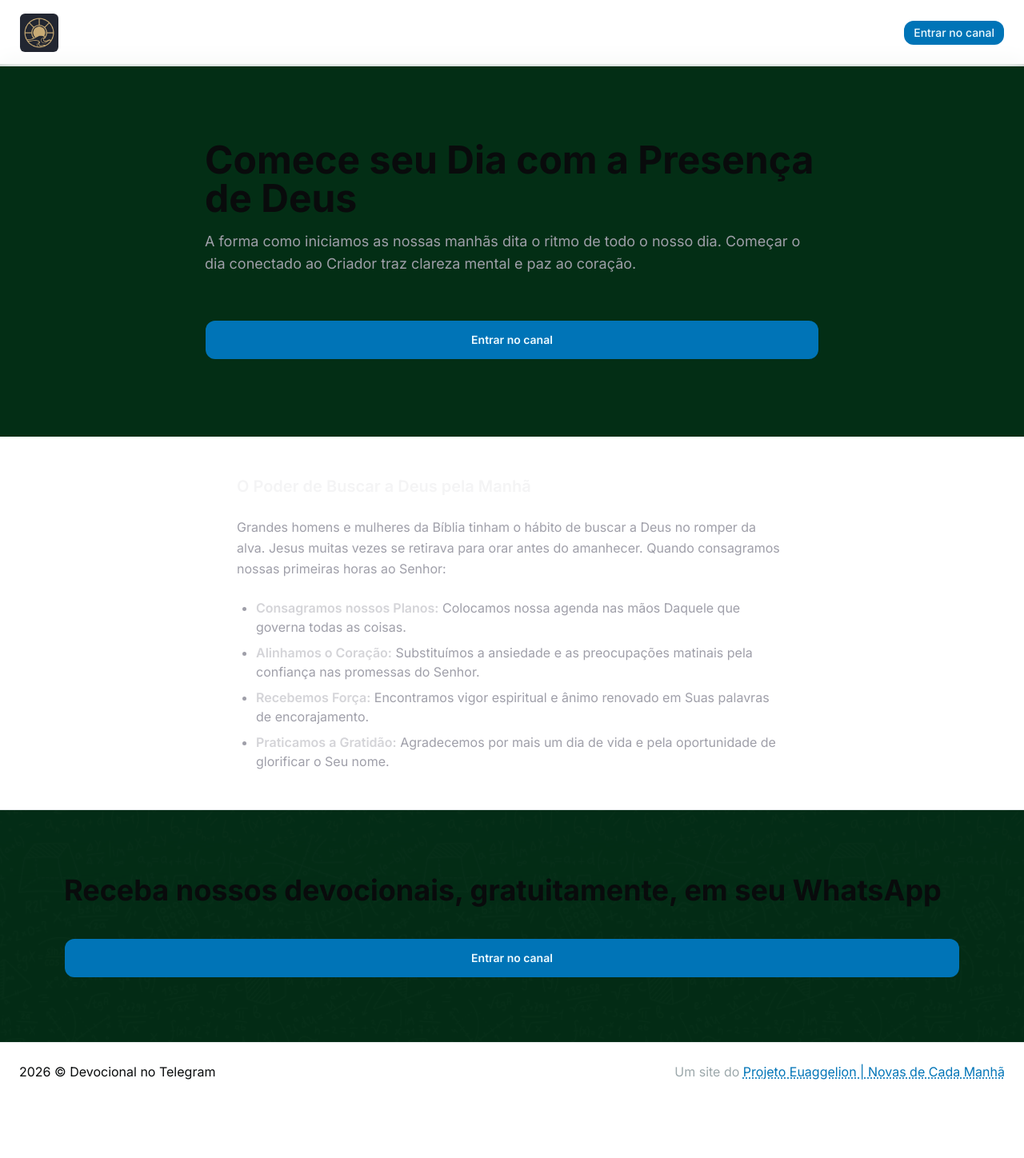
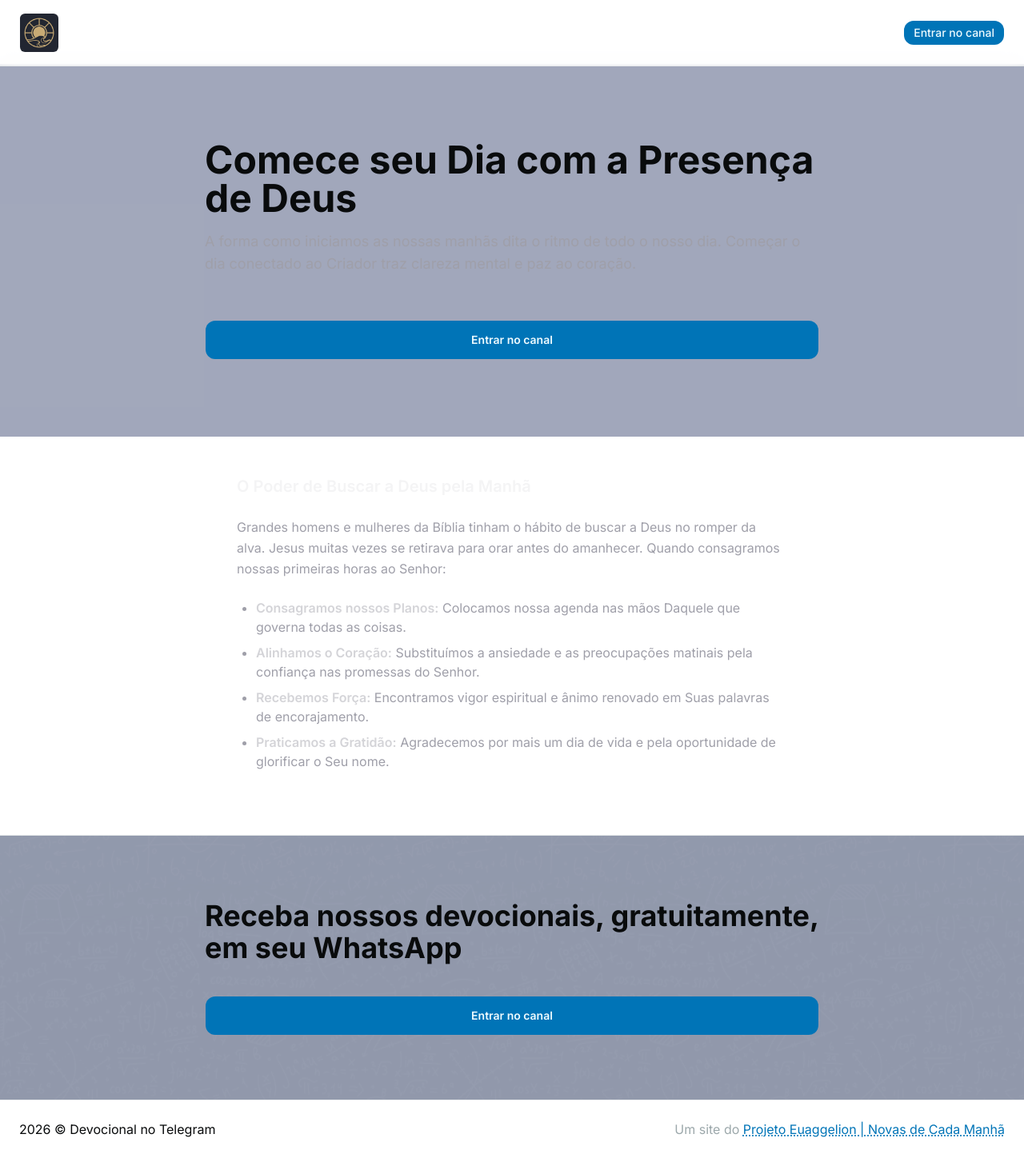
Before and after one commit to Projeto-Euaggelion/devocional.telegram, a Next.js app: page /blog/comece-seu-dia-com-a-presenca-de-deus in a window 1280 px wide. Shown: the whole page at 80% size. Before the commit the page ends 1376 px from the top, so only its background shows below. Built offline with nearby package versions, Linux system fonts and the light colour scheme.

Commit message:
style: change header background color

```diff
--- a/app/(pages)/blog/[slug]/page.tsx
+++ b/app/(pages)/blog/[slug]/page.tsx
@@ -147,7 +147,7 @@ export default async function DevocionalBomDiaPage({ params }: PageProps) {
   return (
     <main>
       <article className="max-w-3xl md:max-w-full mx-auto space-y-12 prose prose-invert prose-headings:text-zinc-50 prose-p:text-zinc-400 prose-strong:text-zinc-300">
-        <header className="px-8 py-20 md:px-20 md:py-24 bg-green-950">
+        <header className="px-8 py-20 md:px-20 md:py-24 bg-blue-950/40">
           <div className="md:max-w-3xl mx-auto space-y-4">
             <h1 className="text-3xl font-bold md:text-5xl">
               {post.frontmatter.title}
@@ -175,8 +175,8 @@ export default async function DevocionalBomDiaPage({ params }: PageProps) {
           <MDXRemote source={post.content} components={mdxComponents} />
         </section>
 
-        <footer className="relative border-t border-border px-10 md:px-20 py-20 mt-10 bg-green-950">
-            <div className="flex flex-col gap-10 relative z-10">
+        <footer className="relative border-t border-border px-10 md:px-20 py-20 mt-10 md:mt-20 bg-blue-950/40">
+          <div className="max-w-3xl mx-auto flex flex-col gap-10 relative z-10">
               <h4 className="text-4xl font-bold">
                   Receba nossos devocionais, gratuitamente, em seu WhatsApp
               </h4>
```
Lines whose indentation alone changed are shown as unchanged.
